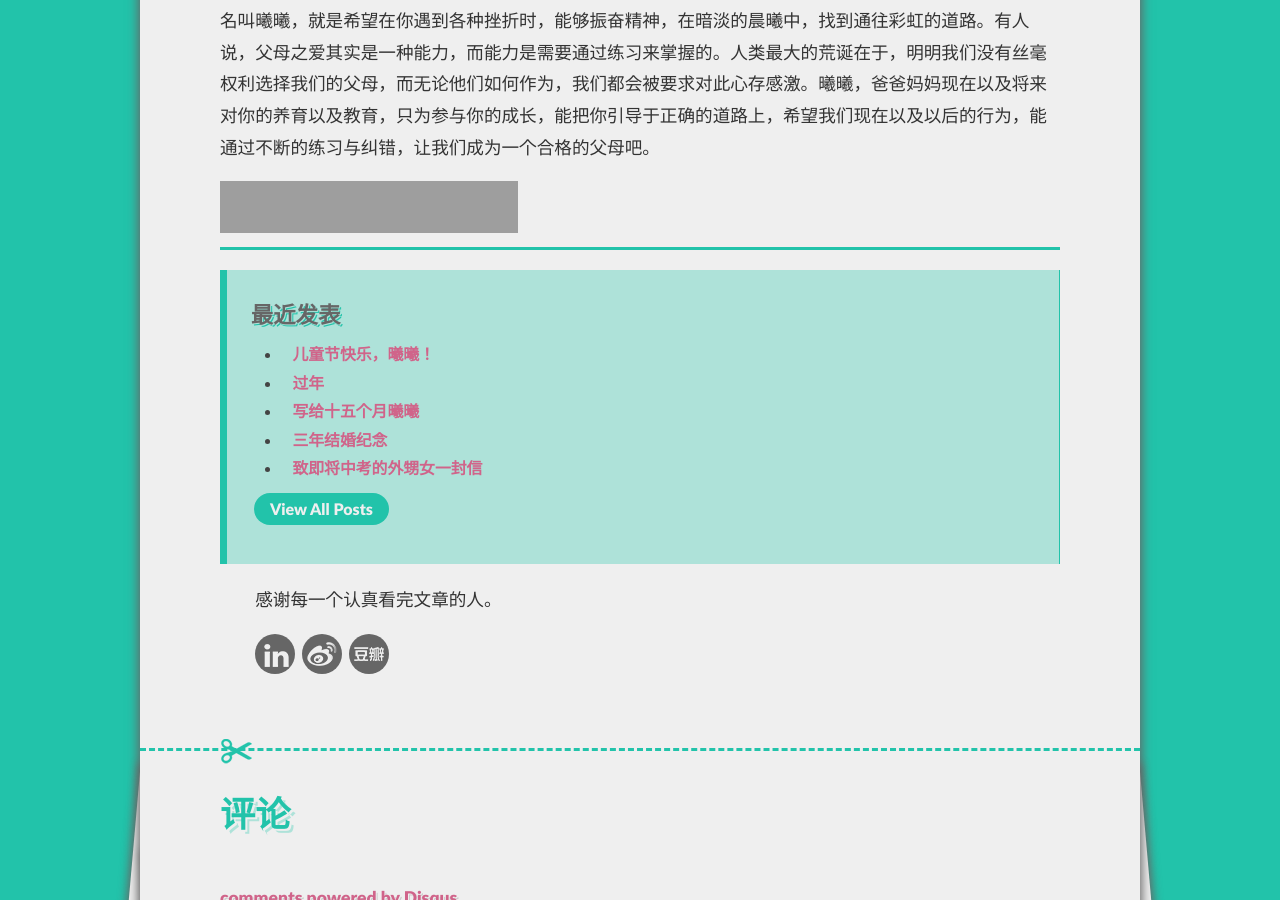
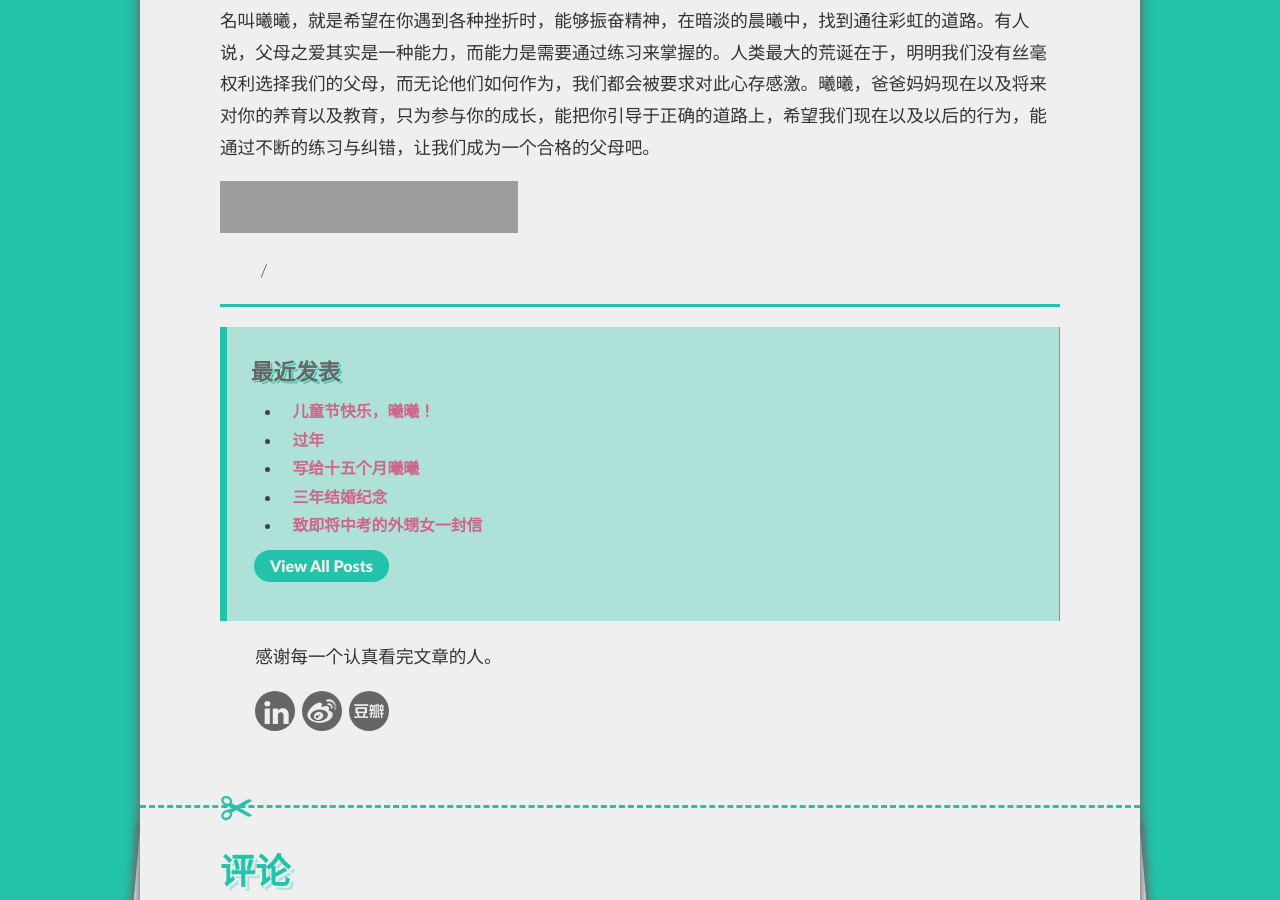
Before and after one commit to zwxscience/MyBlog, a Jekyll site: the page built from _posts/2017-06-01-to-happy-children's-day.md, in a window 1280 px wide and 900 px high, scrolled down 3869 px. Built offline with Jekyll 4.4.1, drawn with Linux system fonts in a browser that asks for light colours; Markdown is read by kramdown in place of the engine named in the settings; comment, search, counter and statistics services are not loaded; grey boxes are pictures that could not be loaded.

Commit message:
Update 2017-06-01-to-happy-children's-day.md

```diff
--- a/_posts/2017-06-01-to-happy-children's-day.md
+++ b/_posts/2017-06-01-to-happy-children's-day.md
@@ -52,4 +52,5 @@
 
 好像也写得挺多了，曦曦，生病也好，交际也好，这些都不过是你以后遇到的各种问题的忽微。给你起名叫曦曦，就是希望在你遇到各种挫折时，能够振奋精神，在暗淡的晨曦中，找到通往彩虹的道路。有人说，父母之爱其实是一种能力，而能力是需要通过练习来掌握的。人类最大的荒诞在于，明明我们没有丝毫权利选择我们的父母，而无论他们如何作为，我们都会被要求对此心存感激。曦曦，爸爸妈妈现在以及将来对你的养育以及教育，只为参与你的成长，能把你引导于正确的道路上，希望我们现在以及以后的行为，能通过不断的练习与纠错，让我们成为一个合格的父母吧。
 
-<iframe frameborder="no" border="0" marginwidth="0" marginheight="0" width=298 height=52 src="//music.163.com/outchain/player?type=2&id=432506345&auto=0&height=32"></iframe>
+<div><iframe frameborder="no" border="0" marginwidth="0" marginheight="0" width=298 height=52 src="//music.163.com/outchain/player?type=2&id=432506345&auto=0&height=32"></iframe></div>
+ /
```
